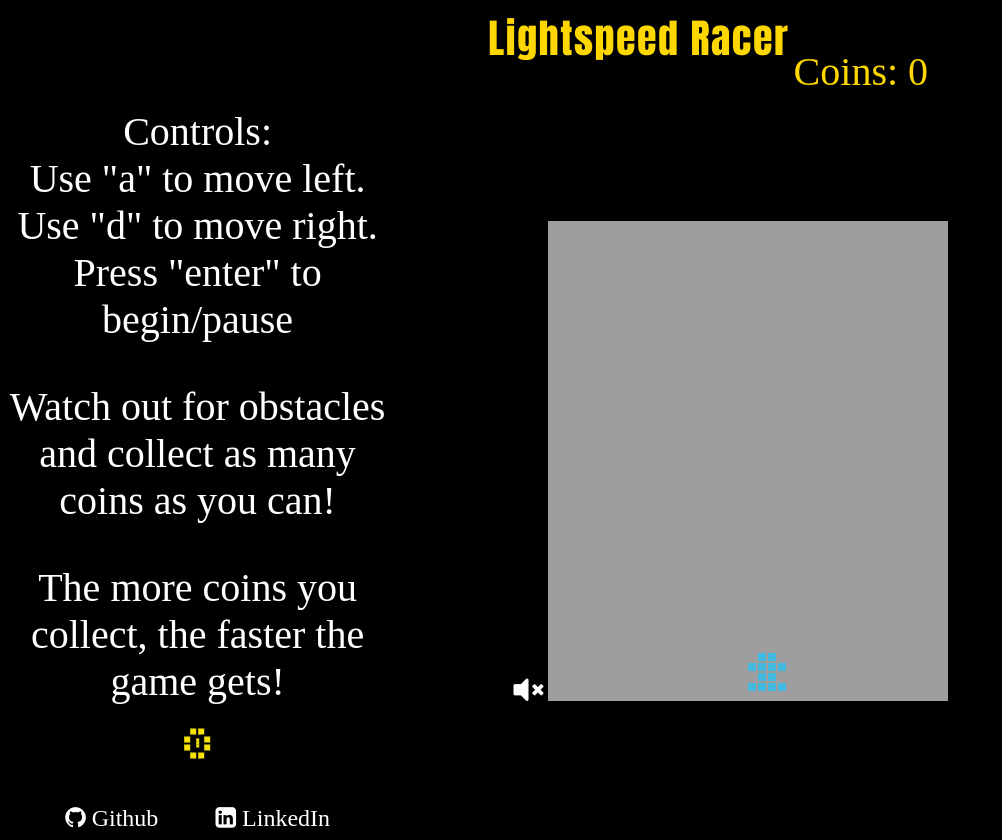
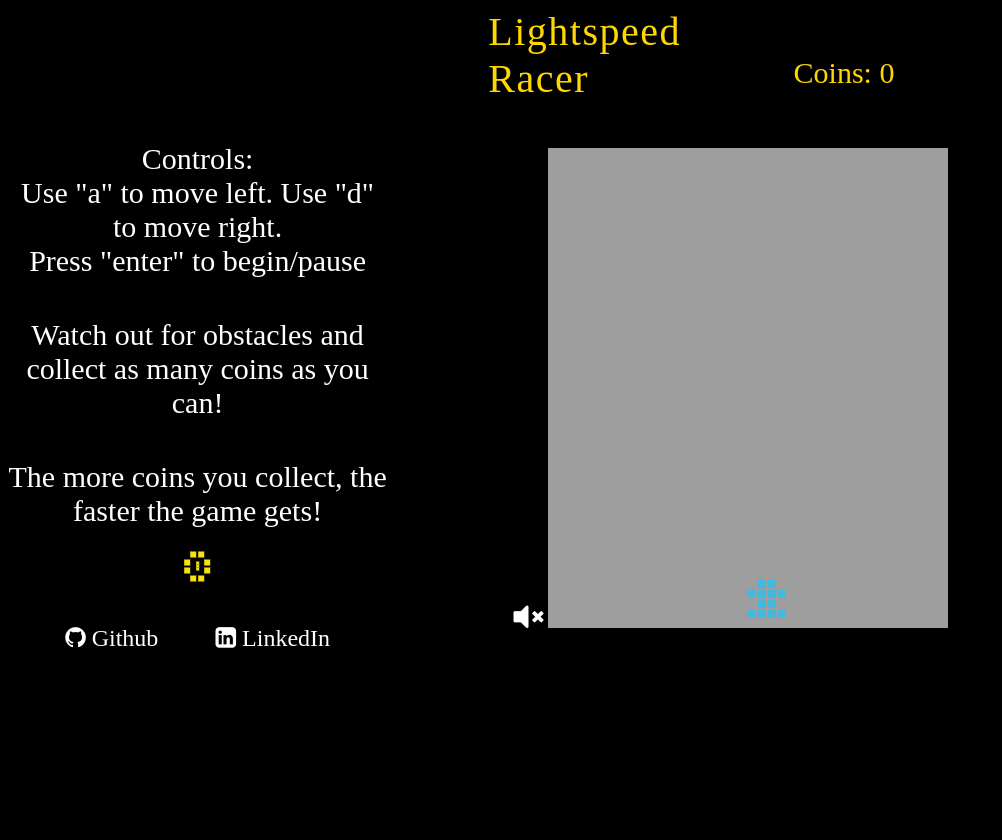
Before and after one commit to Brent1LT/LightSpeed-Racer, a website built with webpack: page index.html in a window 1280 px wide. Shown: the whole page, without its empty margins (0-1002 px from the left). After the commit the page ends 800 px from the top, so only its background shows below. Built offline with nearby package versions, Linux system fonts and the light colour scheme.

Commit message:
Clean up styling

```diff
--- a/app/assets/stylesheets/game.css
+++ b/app/assets/stylesheets/game.css
@@ -1,5 +1,11 @@
 body {
   background: black;
+}
+
+.full-screen{
+  color: red;
+  font-size: 30px;
+
 }
 
 .title{
@@ -8,7 +14,6 @@ body {
   width: 24%;
   margin: auto;
   margin-bottom: 15px;
-  font-family: Impact, Haettenschweiler, 'Arial Narrow Bold', sans-serif;
   letter-spacing: 1.5px;
 }
 
@@ -40,20 +45,20 @@ body {
   color: white;
   text-align: center;
   padding-top: 2%;
-  font-size: 40px;
+  font-size: 30px;
   width: 30%;
 }
 
 .info-container{
   display: flex;
-  justify-content: center
+  justify-content: center;
 }
 
 .instructions{
   color: white;
   text-align: center;
   padding-top: 40px;
-  font-size: 40px;
+  font-size: 30px;
 }
 
 .coin-photo{
@@ -61,10 +66,10 @@ body {
 }
 
 .score{
-  font-size: 40px;
+  font-size: 30px;
   color: gold;
   position: absolute;
-  top: 6%;
+  top: 7%;
   left: 62%;
 }
 
@@ -76,7 +81,6 @@ body {
   color: rgb(255, 136, 0);
   font-size: 40px;
   width: 30%;
-  font-family: Verdana, Geneva, Tahoma, sans-serif;
   display: none;
 }
 
```
Also changed, not shown: index.html (+1 -0 lines).
